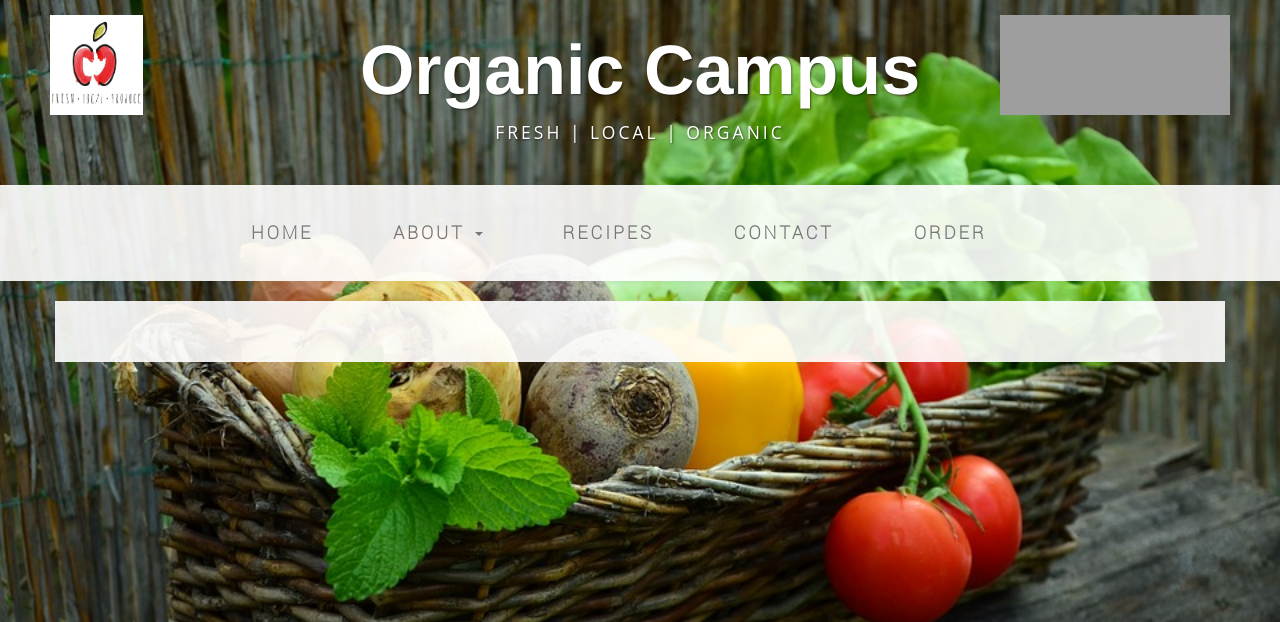
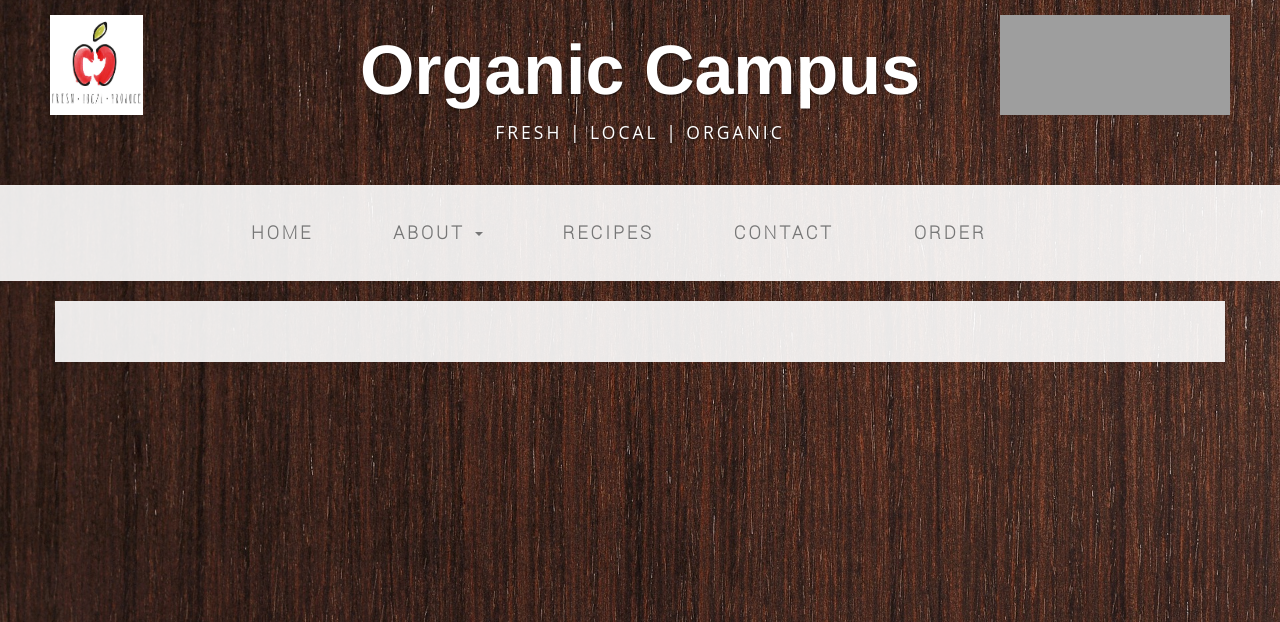
Before and after one commit to IzzySmith/organic-campus, a Django app: page /contact/ in a window 1280 px wide. Shown: the top 622 px of the page. Run offline with Django 3.2, Linux system fonts and the light colour scheme; some libraries are stand-ins or nearby versions; grey boxes are pictures that could not be loaded.

Commit message:
changed background image

```diff
--- a/blog/static/css/blog.css
+++ b/blog/static/css/blog.css
@@ -1,5 +1,5 @@
 body{
-    background: url("../img/veg2.jpg") no-repeat center center fixed;
+    background: url("../img/dark.jpg") no-repeat center center fixed;
     background-size: cover;
 }
 
--- a/blog/static/css/business-casual.css
+++ b/blog/static/css/business-casual.css
@@ -6,7 +6,7 @@
 
 body {
     font-family: "Open Sans","Helvetica Neue",Helvetica,Arial,sans-serif;
-    background: url('../img/veg2.jpg') no-repeat center center fixed;
+    background: url('../img/dark.jpg') no-repeat center center fixed;
     -webkit-background-size: cover;
     -moz-background-size: cover;
     background-size: cover;
```
Also changed, not shown: blog/static/img/dark.jpg (added).
